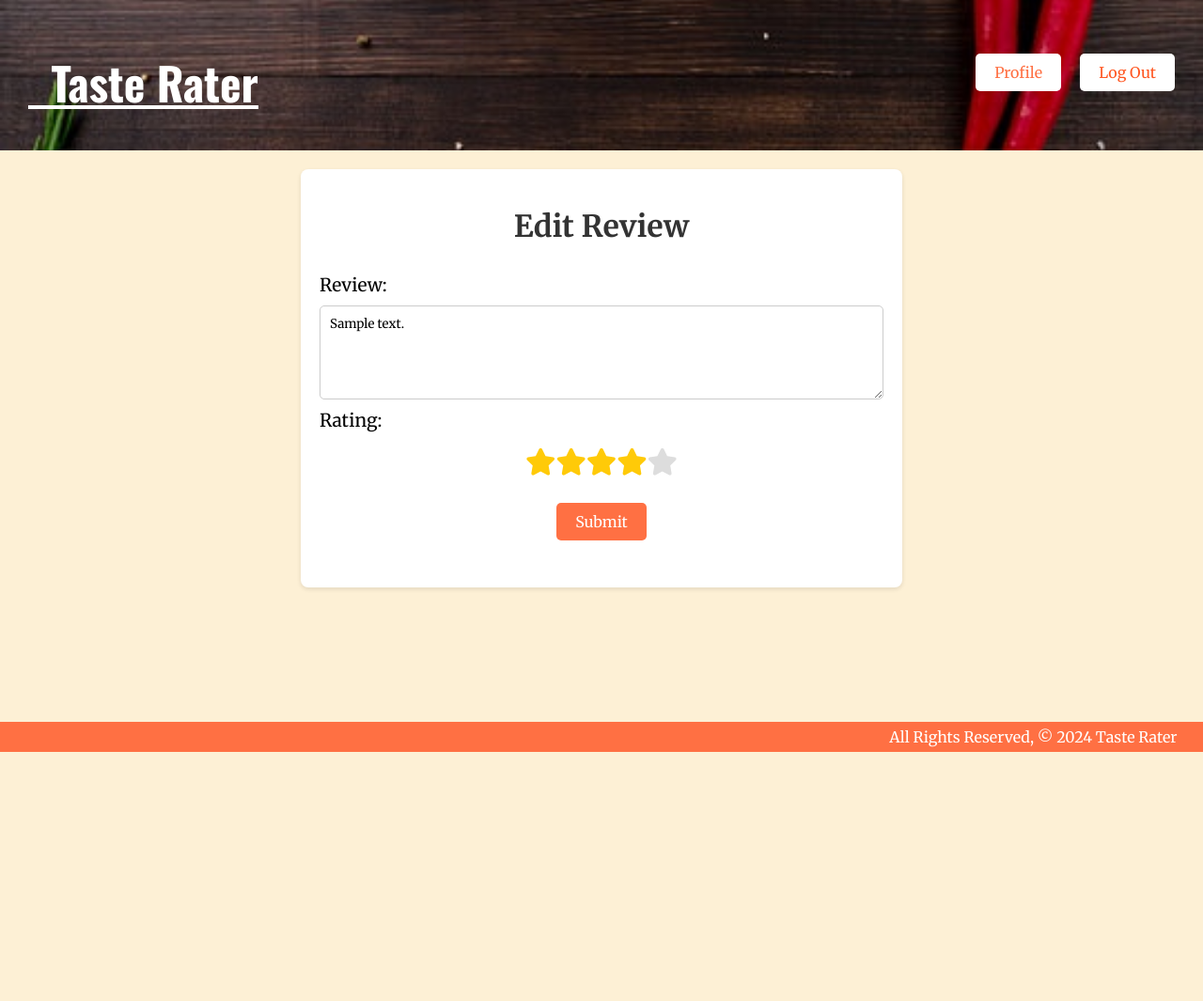
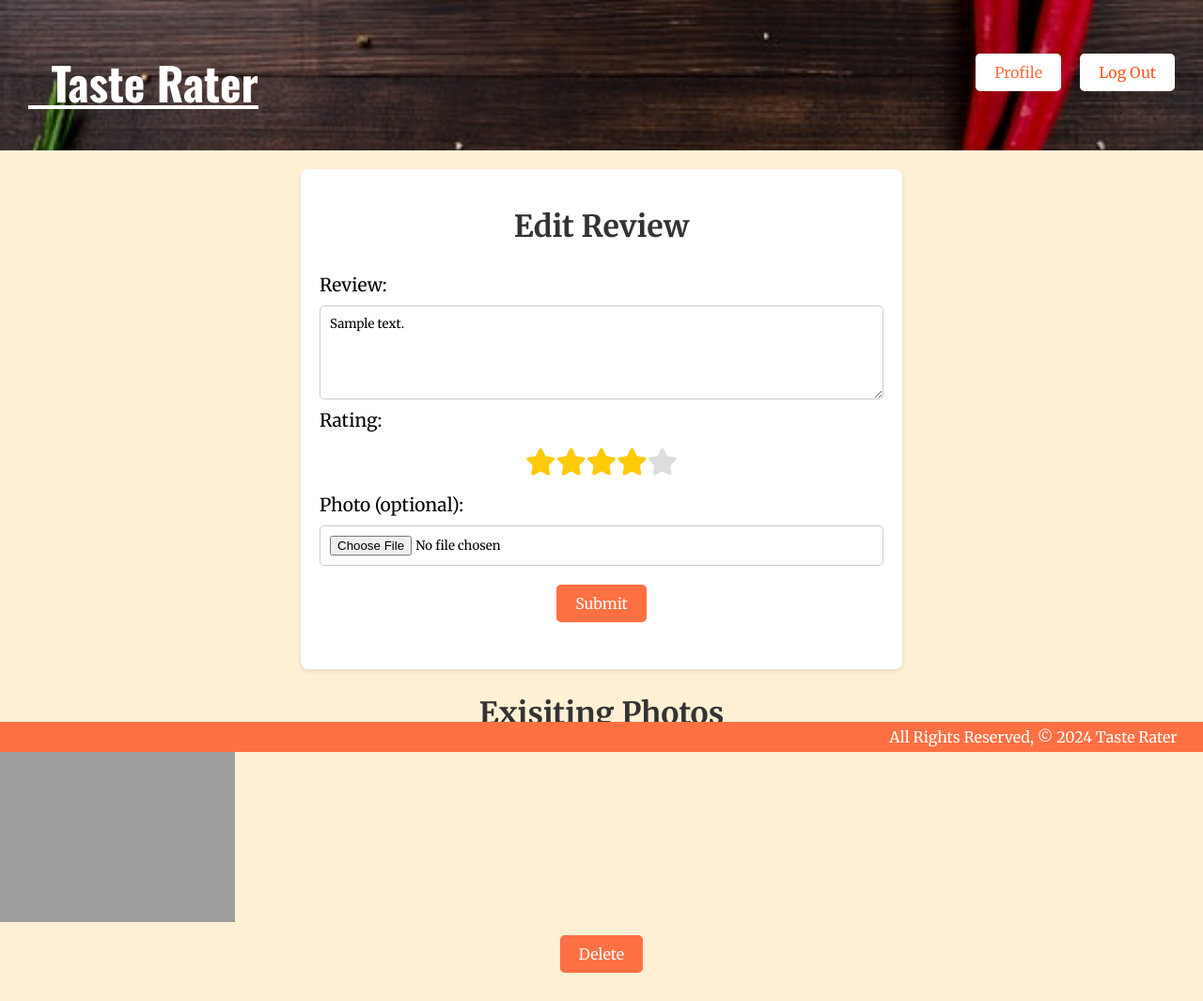
Before and after one commit to maniac-b8/tasterater, a Django app: page /edit_review/1/ in a window 1280 px wide. Shown: the whole page at 94% size. Before the commit the page ends 800 px from the top, so only its background shows below. Run offline with Django 5.2, Linux system fonts and the light colour scheme; a user stored in the database is signed in; tables that the repository leaves empty hold one stand-in row (values such as "Sample post"); grey boxes are pictures that could not be loaded.

Commit message:
add upload photo / delete photo to edit review

```diff
--- a/main_app/templates/edit_review.html
+++ b/main_app/templates/edit_review.html
@@ -17,7 +17,22 @@
                 </label>
                 {% endfor %}
             </div>
+            <label for="photo">Photo (optional):</label>
+            <input type="file" name="photo-file">
             <button type="submit">Submit</button>
         </form>
     </div>
+
+    <div class="exisiting-photos">
+        <h2>Exisiting Photos</h2>
+        {% for photo in review.photo_set.all %}
+        <div class="photo">
+            <img src="{{ photo.url }}" alt="review photo" class="limited-size-img">
+            <form method="post" action="{% url 'delete_photo' photo.id %}">
+                {% csrf_token %}
+                <button type="submit">Delete</button>
+            </form>
+        </div>
+        {% endfor %}
+    </div>
     {% endblock %}
--- a/main_app/urls.py
+++ b/main_app/urls.py
@@ -11,4 +11,5 @@ urlpatterns = [
     path('add_favorite/<str:yelp_id>/', views.add_favorite, name='add_favorite'),
     path('remove_favorite/<str:yelp_id>/', views.remove_favorite, name='remove_favorite'),
     path('profile/<int:user_id>/', views.user_profile, name='user_profile'),
+    path('photo/<int:photo_id>/delete/', views.delete_photo, name='delete_photo')
 ]
--- a/main_app/views.py
+++ b/main_app/views.py
@@ -133,12 +133,28 @@ def add_review(request, yelp_id):
 @login_required
 def edit_review(request, review_id):
     review = get_object_or_404(Review, id=review_id)
+    restaurant = review.restaurant
+
     if request.method == 'POST':
         review.text = request.POST['text']
         review.rating = request.POST['rating']
         review.save()
+
+        photo_file = request.FILES.get('photo-file', None)
+        if photo_file:
+            s3 = boto3.client('s3')
+            key = uuid.uuid4().hex[:6] + photo_file.name[photo_file.name.rfind('.'):]
+            try:
+                bucket = os.environ['S3_BUCKET']
+                s3.upload_fileobj(photo_file, bucket, key)
+                url = f"{os.environ['AWS_S3_BASE_URL']}{bucket}/{key}"
+                Photo.objects.create(url=url, review=review)
+            except Exception as e:
+                print('An error occurred uploading file to S3')
+                print(e)
+
         return redirect('user_profile', user_id=request.user.id)
-    return render(request, 'edit_review.html', {'review': review,  'range': range(1, 6)})
+    return render(request, 'edit_review.html', {'review': review, 'restaurant': restaurant,  'range': range(1, 6)})
 
 @login_required
 def delete_review(request, review_id):
@@ -153,6 +169,13 @@ def user_profile(request, user_id):
     reviews = Review.objects.filter(user=user)
     return render(request, 'profile.html', {'profile_user': user, 'favorites': favorites, 'reviews': reviews, 'range': range(1, 6)})
 
+@login_required
+def delete_photo(request, photo_id):
+    photo = get_object_or_404(Photo, id=photo_id)
+    review_id = photo.review.id
+    if request.method == 'POST':
+        photo.delete()
+        return redirect('edit_review', review_id=review_id)
 
 def signup(request):
     error_message = ''
```
